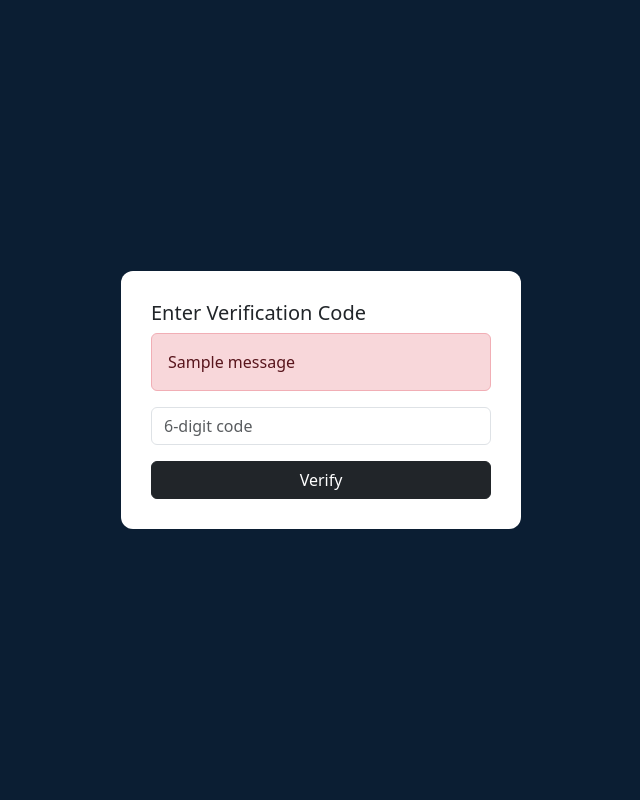
After one commit to ayseCS11/emergiscan, a Django app: page /verify/5a0a677e-248f-4a2b-9780-e2482f904db8/otp/ in a window 1280 px wide. The commit adds this page. Shown: the whole page, without its empty margins (319-959 px from the left). Run offline with Django 5.2, Linux system fonts and the light colour scheme; data comes from the database, SQL or seed files in the repository; tables that the repository leaves empty hold one stand-in row (values such as "Sample post"); one stand-in notice (Sample message) is shown; parts of the project's set-up code (start-up, migrations or seed data) failed here and were passed over.

Commit message:
Add email-based OTP verification flow for online QR

```diff
--- a/core/models.py
+++ b/core/models.py
@@ -6,6 +6,8 @@ import qrcode
 from django.db import models
 from django.contrib.auth.models import User
 
+from django.utils import timezone
+from datetime import timedelta
 
 class UserProfile(models.Model):
     ROLE_CHOICES = [('Staff', 'Staff'), ('Admin', 'Admin')]
@@ -29,13 +31,13 @@ class Patient(models.Model):
     mr_number = models.CharField(max_length=20, unique=True)
     full_name = models.CharField(max_length=150)
     cnic = models.CharField(max_length=20, blank=True, null=True)
+    email = models.EmailField(blank=True, null=True)
     phone = models.CharField(max_length=20, blank=True, null=True)
     gender = models.CharField(max_length=10, blank=True, null=True)
     blood_group = models.CharField(max_length=5, blank=True, null=True)
     pregnancy_status = models.CharField(max_length=20, blank=True, null=True)
     date_of_birth = models.DateField(blank=True, null=True)
     department = models.CharField(max_length=100, blank=True, null=True)
-
     bp = models.CharField(max_length=20, blank=True, null=True)
     pulse = models.CharField(max_length=10, blank=True, null=True)
     rr = models.CharField(max_length=10, blank=True, null=True)
@@ -148,6 +150,7 @@ class ClinicalRecord(models.Model):
 
 
 class TransferReceipt(models.Model):
+
     transfer_uuid = models.UUIDField(default=uuid.uuid4, unique=True, editable=False)
     patient = models.ForeignKey(Patient, on_delete=models.CASCADE, related_name='transfers')
 
@@ -183,7 +186,22 @@ class TransferReceipt(models.Model):
     is_synced = models.BooleanField(default=True)
     received_at_destination = models.DateTimeField(blank=True, null=True)
     created_at = models.DateTimeField(auto_now_add=True)
+    otp_code = models.CharField(max_length=6, blank=True, null=True)
+    otp_created_at = models.DateTimeField(blank=True, null=True)
 
+    def generate_otp(self):
+        import random
+        self.otp_code = str(random.randint(100000, 999999))
+        self.otp_created_at = timezone.now()
+        self.save()
+        return self.otp_code
+
+    def is_otp_valid(self, code):
+        if not self.otp_code or not self.otp_created_at:
+            return False
+        if timezone.now() > self.otp_created_at + timedelta(minutes=10):
+            return False
+        return code == self.otp_code
     def __str__(self):
         return f"Transfer {self.transfer_uuid} - {self.patient.full_name}"
 
@@ -204,7 +222,6 @@ class TransferReceipt(models.Model):
         text_block = (
             "=== PATIENT INFO ===\n"
             f"MRNO : {self.patient.mr_number}\n"
-            f"Name : {self.patient.full_name}\n"
             f"Age  : {self.patient.age_display}\n"
             f"Sex  : {self.patient.gender or '-'}\n"
             f"B.G  : {self.patient.blood_group or '-'}\n\n"
--- a/core/urls.py
+++ b/core/urls.py
@@ -22,6 +22,7 @@ urlpatterns = [
     path('user_management/<int:user_id>/toggle/', views.user_toggle_status, name='user_toggle_status'),
     path('user_management/<int:user_id>/edit/', views.user_edit, name='user_edit'),
     path('verify/<uuid:transfer_uuid>/', views.verify_transfer, name='verify_transfer'),
+    path('verify/<uuid:transfer_uuid>/otp/', views.verify_otp, name='verify_otp'),
     path('offline_receipt/<str:local_id>/', views.offline_receipt, name='offline_receipt'),
     path('user_management/<int:user_id>/delete/', views.user_delete, name='user_delete'),
 ]
--- a/core/views.py
+++ b/core/views.py
@@ -7,11 +7,23 @@ from .models import Patient
 from .models import Patient, PatientAttachment, ClinicalRecord, TransferReceipt, UserProfile
 from django.urls import reverse
 from django.db.models import Count
-
+from django.core.mail import send_mail
 from django.conf import settings
 from django.http import HttpResponse
 
 from django.db import connection
+
+def send_otp_email(email, code):
+    if not email:
+        return False
+    send_mail(
+        subject='EmergiScan Transfer Verification Code',
+        message=f'Your verification code is: {code}\n\nThis code expires in 10 minutes.',
+        from_email=None,
+        recipient_list=[email],
+        fail_silently=False,
+    )
+    return True
 
 def debug_env(request):
     db = connection.settings_dict
@@ -581,17 +593,41 @@ def patient_search(request):
     })
 
 
-@login_required
+
 def verify_transfer(request, transfer_uuid):
     transfer = get_object_or_404(TransferReceipt.objects.select_related('patient'), transfer_uuid=transfer_uuid)
+    session_key = f'verified_{transfer_uuid}'
 
-    if request.method == 'POST' and 'mark_received' in request.POST:
-        transfer.received_at_destination = timezone.now()
-        transfer.save()
-        messages.success(request, "Transfer marked as received.")
-        return redirect('verify_transfer', transfer_uuid=transfer.transfer_uuid)
+    if request.session.get(session_key):
+        return render(request, 'verify_transfer_full.html', {'transfer': transfer})
 
-    return render(request, 'verify_transfer.html', {'transfer': transfer})
+    if not transfer.patient.email:
+        return render(request, 'verify_no_contact.html', {'transfer': transfer})
+
+    if request.method == 'POST':
+        code = transfer.generate_otp()
+        send_otp_email(transfer.patient.email, code)
+        return redirect('verify_otp', transfer_uuid=transfer_uuid)
+
+    masked_email = transfer.patient.email
+    if masked_email and '@' in masked_email:
+        name, domain = masked_email.split('@', 1)
+        masked_email = name[:2] + '***@' + domain
+
+    return render(request, 'verify_transfer_start.html', {'transfer': transfer, 'masked_email': masked_email})
+
+
+def verify_otp(request, transfer_uuid):
+    transfer = get_object_or_404(TransferReceipt, transfer_uuid=transfer_uuid)
+
+    if request.method == 'POST':
+        entered_code = request.POST.get('otp_code', '').strip()
+        if transfer.is_otp_valid(entered_code):
+            request.session[f'verified_{transfer_uuid}'] = True
+            return redirect('verify_transfer', transfer_uuid=transfer_uuid)
+        messages.error(request, "Incorrect or expired code. Please try again.")
+
+    return render(request, 'verify_otp.html', {'transfer': transfer})
 
 from django.views.decorators.http import require_GET
 from django.http import HttpResponse
@@ -615,6 +651,7 @@ def add_patient(request):
             mr_number=mr_number_preview,
             full_name=request.POST.get('full_name'),
             cnic=request.POST.get('cnic'),
+            email=request.POST.get('email'),
             phone=request.POST.get('phone'),
             gender=request.POST.get('gender'),
             blood_group=request.POST.get('blood_group'),
--- a/templates/add_patient.html
+++ b/templates/add_patient.html
@@ -23,6 +23,11 @@
                 <label class="form-label">CNIC</label>
                 <input type="text" name="cnic" class="form-control">
             </div>
+                        <div class="col-md-3">
+                <label class="form-label">Email</label>
+                <input type="email" name="email" class="form-control">
+            </div>
+
             <div class="col-md-3">
                 <label class="form-label">Phone Number</label>
                 <input type="text" name="phone" class="form-control">
--- /dev/null
+++ b/templates/verify_otp.html
@@ -0,0 +1,23 @@
+<!DOCTYPE html>
+<html>
+<head>
+    <meta charset="UTF-8">
+    <title>Enter Code</title>
+    <link href="https://cdn.jsdelivr.net/npm/bootstrap@5.3.0/dist/css/bootstrap.min.css" rel="stylesheet">
+</head>
+<body style="background:#0b1e33; min-height:100vh; display:flex; align-items:center; justify-content:center;">
+    <div style="background:#fff; padding:30px; border-radius:12px; max-width:400px; width:100%;">
+        <h5>Enter Verification Code</h5>
+        {% if messages %}
+            {% for message in messages %}
+            <div class="alert alert-danger">{{ message }}</div>
+            {% endfor %}
+        {% endif %}
+        <form method="post">
+            {% csrf_token %}
+            <input type="text" name="otp_code" class="form-control mb-3" maxlength="6" placeholder="6-digit code" required>
+            <button type="submit" class="btn btn-dark w-100">Verify</button>
+        </form>
+    </div>
+</body>
+</html>
```
Also changed, not shown: emergiscan_project/settings.py (+7 -5 lines), templates/receipt.html (+6 -21 lines), templates/verify_no_contact.html (added, +11 -0 lines), templates/verify_transfer_files.html (added, +18 -0 lines), templates/verify_transfer_full.html (added, +32 -0 lines), core/migrations/0006_patient_email.py (added), core/migrations/0007_transferreceipt_otp_code_and_more.py (added).
